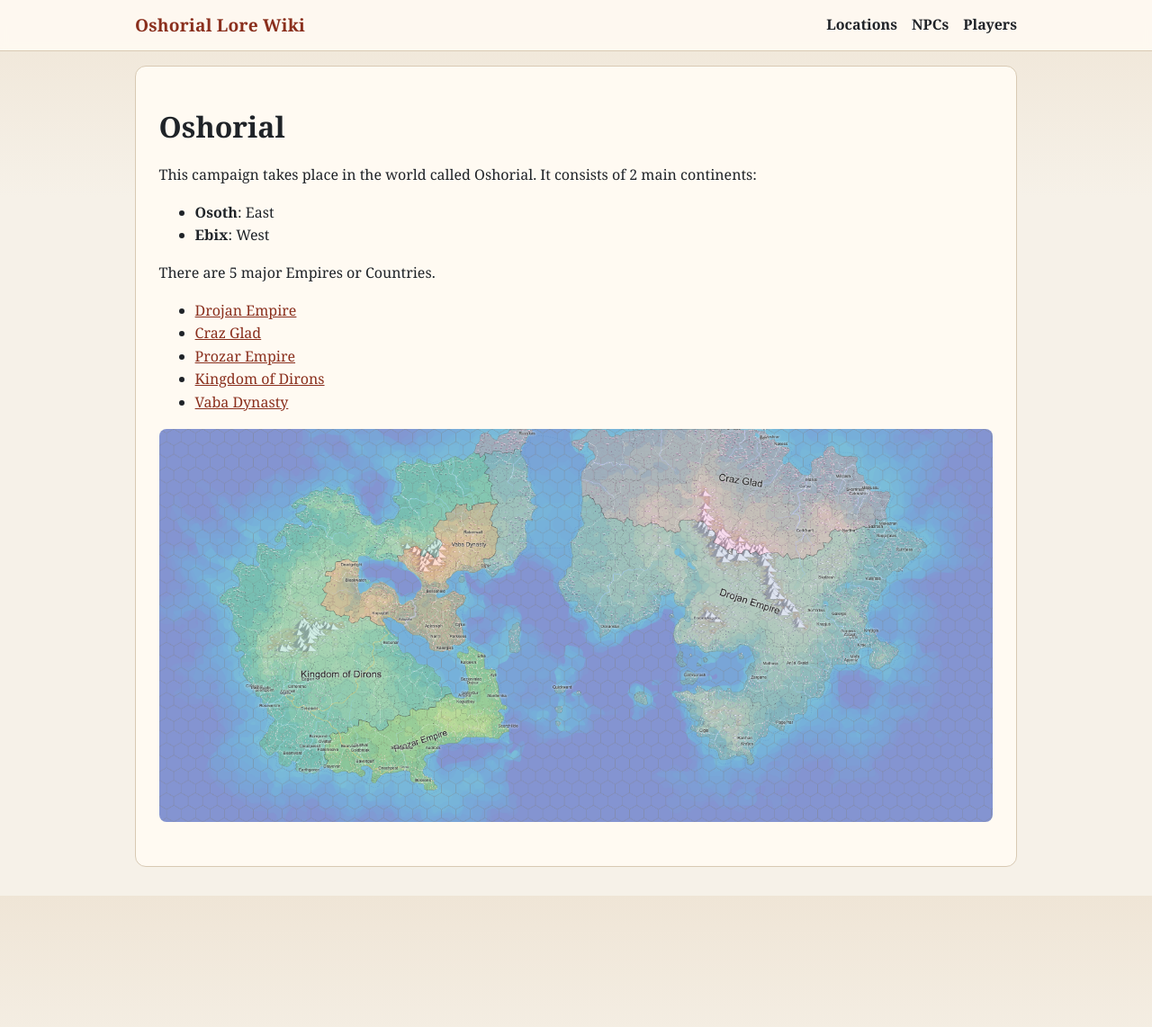
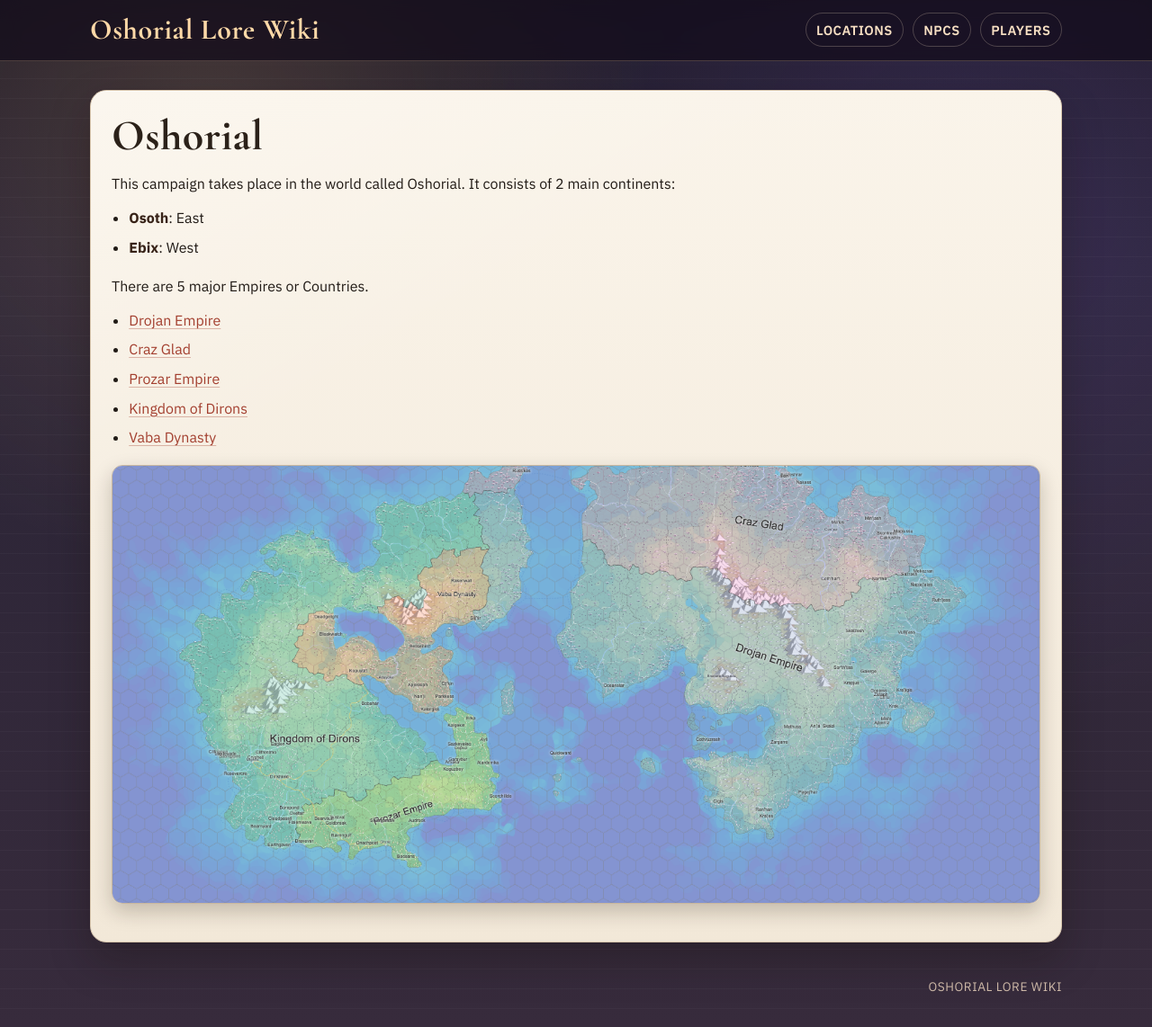
Before and after one commit to p-faulkner/oshorial-lore-wiki, a Jekyll site: the page built from docs/locations/index.html, in a window 1280 px wide and 1142 px high. Shown: the whole window at 90% size. Built offline with Jekyll 4.4.1, drawn with Linux system fonts in a browser that asks for light colours.

Commit message:
style: enhance site theme and fix locations map image URL

```diff
--- a/docs/_layouts/default.html
+++ b/docs/_layouts/default.html
@@ -5,6 +5,12 @@
     <meta name="viewport" content="width=device-width, initial-scale=1" />
     <title>{{ page.title }} | {{ site.title }}</title>
     <meta name="description" content="{{ site.description }}" />
+    <link rel="preconnect" href="https://fonts.googleapis.com" />
+    <link rel="preconnect" href="https://fonts.gstatic.com" crossorigin />
+    <link
+      href="https://fonts.googleapis.com/css2?family=Cormorant+Garamond:wght@500;600;700&family=IBM+Plex+Sans:wght@400;500;600;700&display=swap"
+      rel="stylesheet"
+    />
     <link rel="stylesheet" href="{{ '/assets/css/site.css' | relative_url }}" />
   </head>
   <body>
@@ -19,8 +25,16 @@
       </div>
     </header>
 
-    <main class="container content">
-      {{ content }}
+    <main class="container content-wrap">
+      <article class="content lore-page">
+        {{ content }}
+      </article>
     </main>
+
+    <footer class="site-footer">
+      <div class="container">
+        <p>Oshorial Lore Wiki</p>
+      </div>
+    </footer>
   </body>
 </html>
--- a/docs/assets/css/site.css
+++ b/docs/assets/css/site.css
@@ -1,34 +1,58 @@
 :root {
-  --bg: #f6f1e8;
-  --card: #fffaf2;
-  --text: #1f2328;
-  --muted: #626a73;
-  --accent: #8a2f1d;
-  --border: #d8c9b3;
+  --bg-top: #1f1b27;
+  --bg-bottom: #372b3c;
+  --paper: #faf4ea;
+  --paper-shade: #f2e8d8;
+  --ink: #211b16;
+  --muted: #675f55;
+  --accent: #a33f2f;
+  --accent-soft: #d0a07d;
+  --line: #d8c6ad;
+  --shadow: rgba(20, 13, 8, 0.28);
 }
 
 * {
   box-sizing: border-box;
 }
 
+html,
+body {
+  min-height: 100%;
+}
+
 body {
   margin: 0;
-  font-family: Georgia, "Times New Roman", serif;
-  color: var(--text);
-  background: linear-gradient(180deg, #efe5d6 0%, var(--bg) 220px);
+  font-family: "IBM Plex Sans", "Segoe UI", sans-serif;
+  color: var(--ink);
+  background:
+    radial-gradient(circle at 18% 12%, rgba(255, 195, 125, 0.16), transparent 34%),
+    radial-gradient(circle at 84% 18%, rgba(147, 104, 255, 0.14), transparent 42%),
+    linear-gradient(180deg, var(--bg-top) 0%, #2a2436 26%, var(--bg-bottom) 100%);
+  line-height: 1.7;
+}
+
+body::before {
+  content: "";
+  position: fixed;
+  inset: 0;
+  pointer-events: none;
+  opacity: 0.18;
+  background-image: linear-gradient(transparent 96%, rgba(255, 255, 255, 0.42) 100%);
+  background-size: 100% 22px;
 }
 
 .container {
-  width: min(980px, 92vw);
+  width: min(1080px, 92vw);
   margin: 0 auto;
 }
 
 .site-header {
-  border-bottom: 1px solid var(--border);
-  background: rgba(255, 250, 242, 0.92);
-  backdrop-filter: blur(4px);
   position: sticky;
   top: 0;
+  z-index: 10;
+  border-bottom: 1px solid rgba(255, 214, 169, 0.22);
+  background: rgba(20, 14, 28, 0.78);
+  backdrop-filter: blur(10px) saturate(130%);
 }
 
 .site-header .container {
@@ -41,58 +65,168 @@ body {
 
 .brand {
   text-decoration: none;
-  color: var(--accent);
-  font-size: 1.2rem;
+  color: #ffd9a8;
+  font-family: "Cormorant Garamond", Garamond, serif;
+  font-size: 2rem;
   font-weight: 700;
-  letter-spacing: 0.01em;
+  letter-spacing: 0.02em;
+  line-height: 1;
 }
 
 .top-nav {
   display: flex;
-  gap: 1rem;
+  gap: 0.6rem;
   flex-wrap: wrap;
 }
 
 .top-nav a {
-  color: var(--text);
+  color: #f7dfc3;
   text-decoration: none;
   font-weight: 600;
-  border-bottom: 2px solid transparent;
+  font-size: 0.92rem;
+  letter-spacing: 0.03em;
+  text-transform: uppercase;
+  padding: 0.34rem 0.72rem;
+  border-radius: 999px;
+  border: 1px solid rgba(247, 223, 195, 0.24);
+  transition: transform 180ms ease, background-color 180ms ease, border-color 180ms ease;
 }
 
 .top-nav a:hover {
-  border-bottom-color: var(--accent);
+  transform: translateY(-1px);
+  background: rgba(255, 222, 177, 0.13);
+  border-color: rgba(255, 222, 177, 0.5);
+}
+
+.content-wrap {
+  padding-top: 2rem;
+  padding-bottom: 1rem;
 }
 
 .content {
-  background: var(--card);
-  margin-top: 1rem;
-  margin-bottom: 2rem;
-  padding: 1.6rem;
-  border: 1px solid var(--border);
-  border-radius: 12px;
-  line-height: 1.6;
+  position: relative;
+  background: linear-gradient(180deg, var(--paper) 0%, var(--paper-shade) 100%);
+  border: 1px solid var(--line);
+  border-radius: 18px;
+  box-shadow:
+    0 20px 45px var(--shadow),
+    0 1px 0 rgba(255, 255, 255, 0.7) inset;
+  margin-bottom: 1.4rem;
+  padding: clamp(1.2rem, 1.8vw, 2.2rem);
 }
 
-h1,
-h2,
-h3 {
-  line-height: 1.25;
+.content::before {
+  content: "";
+  position: absolute;
+  inset: 0;
+  border-radius: 18px;
+  pointer-events: none;
+  background: linear-gradient(150deg, rgba(255, 255, 255, 0.22), transparent 32%);
+}
+
+.lore-page > * {
+  position: relative;
+}
+
+.lore-page h1,
+.lore-page h2,
+.lore-page h3 {
+  color: #2b2119;
+  font-family: "Cormorant Garamond", Garamond, serif;
+  line-height: 1.15;
+}
+
+.lore-page h1 {
+  font-size: clamp(2.1rem, 4vw, 3rem);
+  margin: 0 0 0.75rem;
+  letter-spacing: 0.01em;
+}
+
+.lore-page h2 {
+  font-size: clamp(1.55rem, 2.5vw, 2rem);
+  margin-top: 1.7rem;
+  margin-bottom: 0.55rem;
+  padding-bottom: 0.35rem;
+  border-bottom: 1px solid rgba(163, 63, 47, 0.2);
+}
+
+.lore-page h3 {
+  font-size: 1.35rem;
+  margin-top: 1.15rem;
+}
+
+.lore-page p {
+  margin: 0.68rem 0;
+}
+
+.lore-page strong {
+  color: #372217;
+}
+
+.lore-page ul {
+  margin: 0.65rem 0 1rem;
+  padding-left: 1.2rem;
+}
+
+.lore-page li {
+  margin: 0.34rem 0;
+}
+
+.lore-page a {
+  color: var(--accent);
+  text-decoration: underline;
+  text-decoration-color: rgba(163, 63, 47, 0.35);
+  text-underline-offset: 3px;
+  transition: color 140ms ease;
+}
+
+.lore-page a:hover {
+  color: #7f2518;
+}
+
+.lore-page blockquote {
+  margin: 1rem 0;
+  padding: 0.65rem 1rem;
+  border-left: 4px solid var(--accent-soft);
+  background: rgba(255, 247, 234, 0.7);
+  border-radius: 0 9px 9px 0;
+  color: #3d3228;
+}
+
+.lore-page hr {
+  border: 0;
+  border-top: 1px solid rgba(110, 68, 35, 0.2);
+  margin: 1.45rem 0;
 }
 
 img {
   max-width: 100%;
   height: auto;
-  border-radius: 8px;
+  border-radius: 12px;
+  border: 1px solid #c8b79f;
+  box-shadow: 0 9px 22px rgba(34, 21, 11, 0.22);
 }
 
-a {
-  color: var(--accent);
+.site-footer {
+  color: rgba(255, 231, 204, 0.78);
+  padding: 0 0 2rem;
 }
 
-@media (max-width: 700px) {
+.site-footer p {
+  margin: 0;
+  text-align: right;
+  font-size: 0.86rem;
+  letter-spacing: 0.04em;
+  text-transform: uppercase;
+}
+
+@media (max-width: 880px) {
   .site-header .container {
     flex-direction: column;
     align-items: flex-start;
   }
+
+  .site-footer p {
+    text-align: left;
+  }
 }
--- a/docs/locations/index.html
+++ b/docs/locations/index.html
@@ -17,4 +17,4 @@ title: "index"
 <li><a href="kingdom-of-dirons/index.html">Kingdom of Dirons</a></li>
 <li><a href="vaba-dynasty/index.html">Vaba Dynasty</a></li>
 </ul>
-<p><img src="/assets/images/locations/Oshorial%202026-05-18-19-31.png" alt="oshorial" /></p>
+<p><img src="{{ '/assets/images/locations/Oshorial%202026-05-18-19-31.png' | relative_url }}" alt="oshorial" /></p>
```
